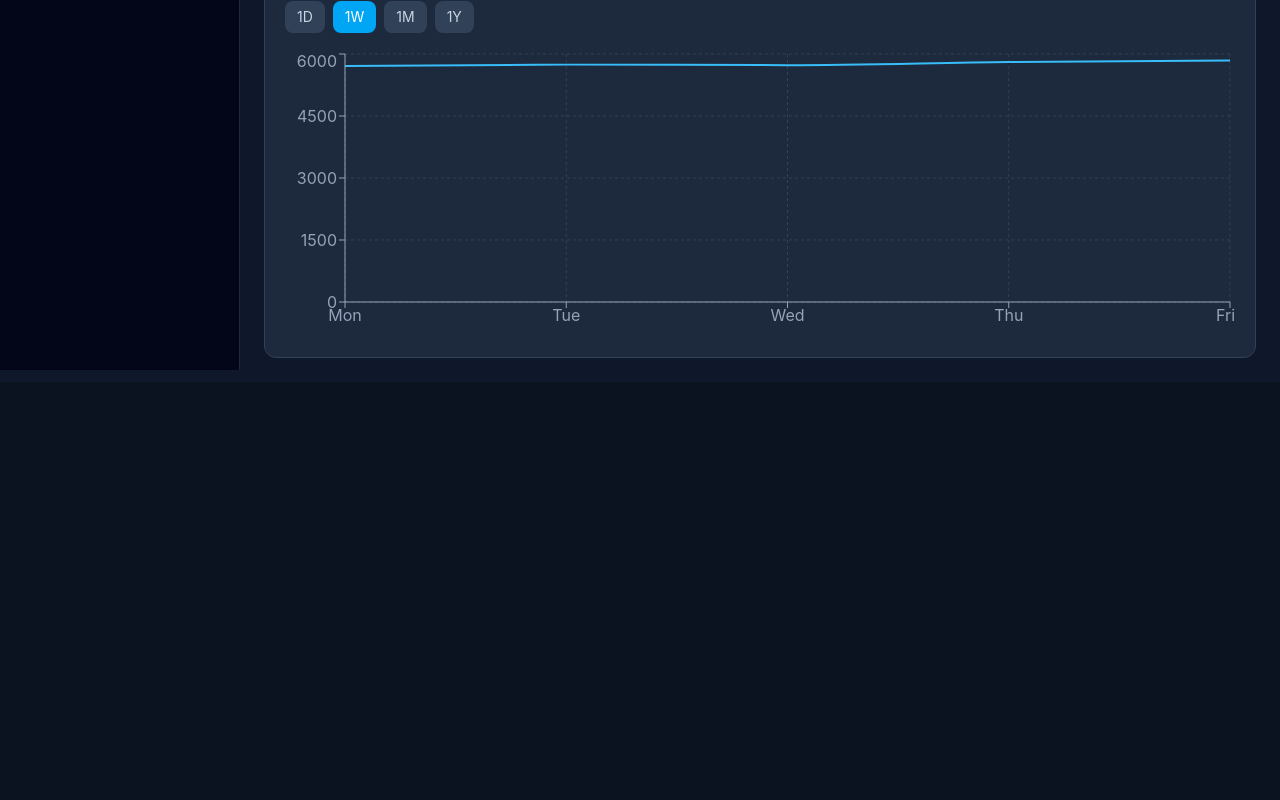
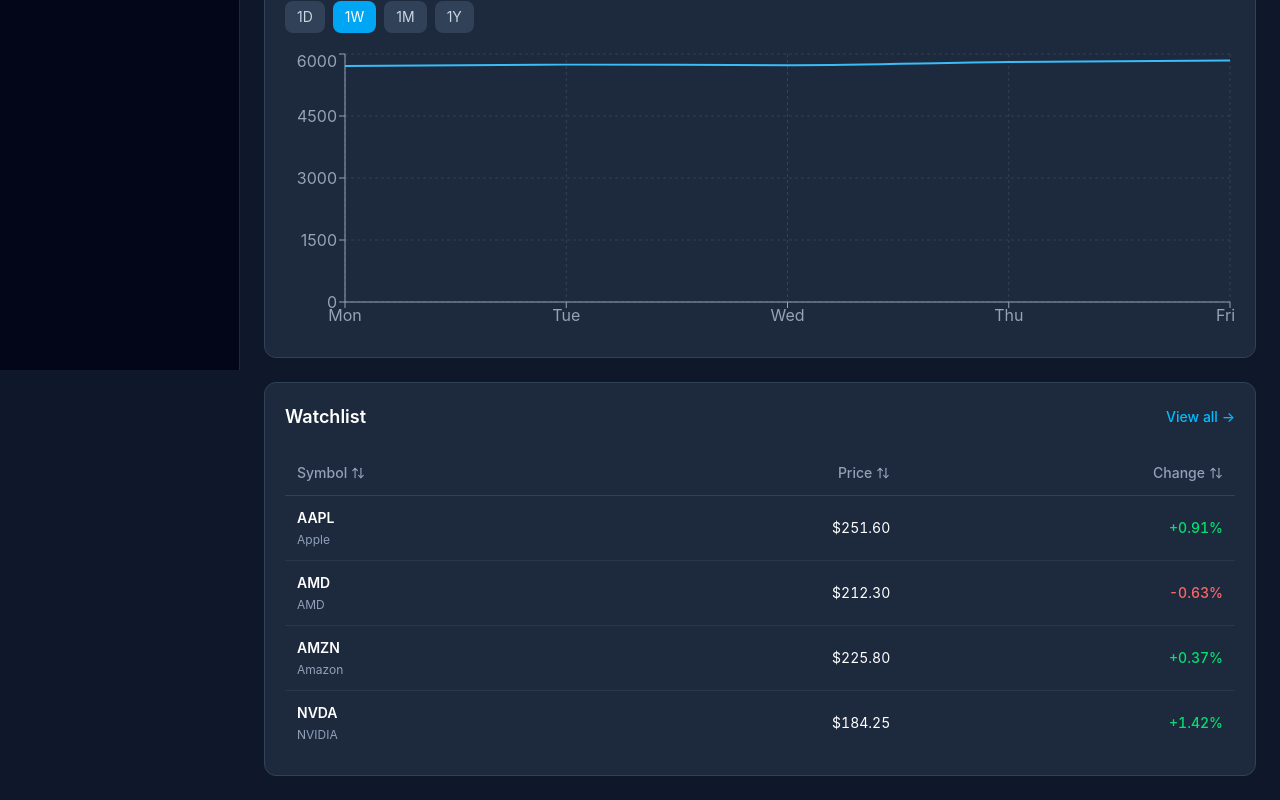
Before and after one commit to podiligoutham/marketpulse-pro, a React (Vite) app in the folder frontend/: page / in a window 1280 px wide. Shown: the part 430-1230 px from the top of the page. Before the commit the page ends 812 px from the top, so only its background shows below. Built offline with nearby package versions, Linux system fonts and the light colour scheme.

Commit message:
feat(watchlist): add watchlist preview

```diff
--- /dev/null
+++ b/frontend/src/components/dashboard/WatchlistPreview.tsx
@@ -0,0 +1,172 @@
+import { Link } from "react-router";
+import { mockWatchlist } from "../../data/mockWatchlist";
+import { useState } from "react";
+import { ArrowUpDown } from "lucide-react";
+
+type SortKey = "symbol" | "price" | "changePercent";
+type SortDirection = "asc" | "desc";
+
+const currencyFormatter = new Intl.NumberFormat("en-US", {
+  style: "currency",
+  currency: "USD",
+  minimumFractionDigits: 2,
+  maximumFractionDigits: 2,
+});
+
+export function WatchlistPreview() {
+  const [sortKey, setSortKey] = useState<SortKey>("symbol");
+  const [sortDirection, setSortDirection] = useState<SortDirection>("asc");
+
+  const sortedStocks = [...mockWatchlist].sort((a, b) => {
+    let comparison;
+    if (sortKey === "symbol") {
+      comparison = a.symbol.localeCompare(b.symbol);
+    } else if (sortKey === "price") {
+      comparison = a.price - b.price;
+    } else {
+      comparison = a.changePercent - b.changePercent;
+    }
+
+    return sortDirection === "asc" ? comparison : -comparison;
+  });
+
+  function handleSort(column: SortKey) {
+    if (sortKey === column) {
+      setSortDirection((previous) => (previous === "asc" ? "desc" : "asc"));
+    } else {
+      setSortKey(column);
+      setSortDirection("asc");
+    }
+  }
+
+  return (
+    <section className='min-w-0 rounded-xl border border-slate-700 bg-slate-800 p-5'>
+      <div className='mb-5 flex items-center justify-between gap-4'>
+        <h2 className='text-lg font-semibold text-white'>Watchlist</h2>
+
+        <Link
+          to='/watchlist'
+          className='text-sm font-medium text-sky-400 hover:text-sky-300 focus-visible:outline-2 focus-visible:outline-offset-2 focus-visible:outline-sky-400'>
+          View all →
+        </Link>
+      </div>
+
+      <div className='w-full overflow-x-auto'>
+        <table className='w-full min-w-105 text-left text-sm'>
+          <thead className='border-b border-slate-700 text-slate-400'>
+            <tr>
+              <th
+                scope='col'
+                aria-sort={
+                  sortKey === "symbol"
+                    ? sortDirection === "asc"
+                      ? "ascending"
+                      : "descending"
+                    : "none"
+                }
+                className='px-3 py-3 text-left font-medium'>
+                <button
+                  type='button'
+                  onClick={() => handleSort("symbol")}
+                  className='inline-flex items-center gap-1 rounded text-slate-400 hover:text-white focus-visible:outline-2 focus-visible:outline-sky-400'>
+                  Symbol
+                  <ArrowUpDown
+                    size={14}
+                    aria-hidden='true'
+                  />
+                </button>
+              </th>
+              <th
+                scope='col'
+                aria-sort={
+                  sortKey === "price"
+                    ? sortDirection === "asc"
+                      ? "ascending"
+                      : "descending"
+                    : "none"
+                }
+                className='px-3 py-3 text-right font-medium'>
+                <button
+                  type='button'
+                  onClick={() => handleSort("price")}
+                  className='inline-flex items-center gap-1 rounded text-slate-400 hover:text-white focus-visible:outline-2 focus-visible:outline-sky-400'>
+                  Price
+                  <ArrowUpDown
+                    size={14}
+                    aria-hidden='true'
+                  />
+                </button>
+              </th>
+              <th
+                scope='col'
+                aria-sort={
+                  sortKey === "changePercent"
+                    ? sortDirection === "asc"
+                      ? "ascending"
+                      : "descending"
+                    : "none"
+                }
+                className='px-3 py-3 text-right font-medium'>
+                <button
+                  type='button'
+                  onClick={() => handleSort("changePercent")}
+                  className='inline-flex items-center gap-1 rounded text-slate-400 hover:text-white focus-visible:outline-2 focus-visible:outline-sky-400'>
+                  Change
+                  <ArrowUpDown
+                    size={14}
+                    aria-hidden='true'
+                  />
+                </button>
+              </th>
+            </tr>
+          </thead>
+
+          <tbody>
+            {sortedStocks.map((stock) => {
+              const isPositive = stock.changePercent > 0;
+              const isNegative = stock.changePercent < 0;
+
+              const changeColor = isPositive
+                ? "text-green-400"
+                : isNegative
+                  ? "text-red-400"
+                  : "text-slate-400";
+
+              const formattedChange = `${
+                isPositive ? "+" : ""
+              }${stock.changePercent.toFixed(2)}%`;
+
+              return (
+                <tr
+                  key={stock.symbol}
+                  className='border-b border-slate-700/60 last:border-b-0 hover:bg-slate-700/30'>
+                  <th
+                    scope='row'
+                    className='px-3 py-3 text-left font-normal'>
+                    <div className='flex flex-col gap-1'>
+                      <span className='font-semibold text-white'>
+                        {stock.symbol}
+                      </span>
+                      <span className='text-xs text-slate-400'>
+                        {stock.companyName}
+                      </span>
+                    </div>
+                  </th>
+
+                  <td className='px-3 py-3 text-right tabular-nums text-white'>
+                    {currencyFormatter.format(stock.price)}
+                  </td>
+
+                  <td
+                    className={`px-3 py-3 text-right font-medium tabular-nums ${changeColor}`}>
+                    {formattedChange}
+                  </td>
+                </tr>
+              );
+            })}
+          </tbody>
+        </table>
+      </div>
+    </section>
+  );
+}
--- a/frontend/src/components/layout/Sidebar.tsx
+++ b/frontend/src/components/layout/Sidebar.tsx
@@ -7,6 +7,7 @@ export function Sidebar() {
   return (
     <aside
       className='
+      sticky top-0 self-start
         hidden
         h-screen
         w-18
--- /dev/null
+++ b/frontend/src/data/mockWatchlist.ts
@@ -0,0 +1,8 @@
+import type { WatchlistStock } from "../types/market";
+
+export const mockWatchlist: WatchlistStock[] = [
+  { symbol: "NVDA", companyName: "NVIDIA", price: 184.25, changePercent: 1.42 },
+  { symbol: "AMD", companyName: "AMD", price: 212.30, changePercent: -0.63 },
+  { symbol: "AAPL", companyName: "Apple", price: 251.60, changePercent: 0.91 },
+  { symbol: "AMZN", companyName: "Amazon", price: 225.80, changePercent: 0.37 },
+];
--- a/frontend/src/pages/Dashboardpage.tsx
+++ b/frontend/src/pages/Dashboardpage.tsx
@@ -1,5 +1,6 @@
 import { MarketPerformanceChart } from "../components/dashboard/MarketPerformanceChart";
 import { StatCard } from "../components/dashboard/StatCard";
+import { WatchlistPreview } from "../components/dashboard/WatchlistPreview";
 
 const marketIndices = [
   { id: "sp500", label: "S&P 500", value: "5,842.47", changePercent: 0.82 },
@@ -35,6 +36,7 @@ export function DashboardPage() {
       </div>
 
       <MarketPerformanceChart />
+      <WatchlistPreview />
     </section>
   );
 }
--- /dev/null
+++ b/frontend/src/types/market.ts
@@ -0,0 +1,6 @@
+export type WatchlistStock = {
+  symbol: string;
+  companyName: string;
+  price: number;
+  changePercent: number;
+};
```
